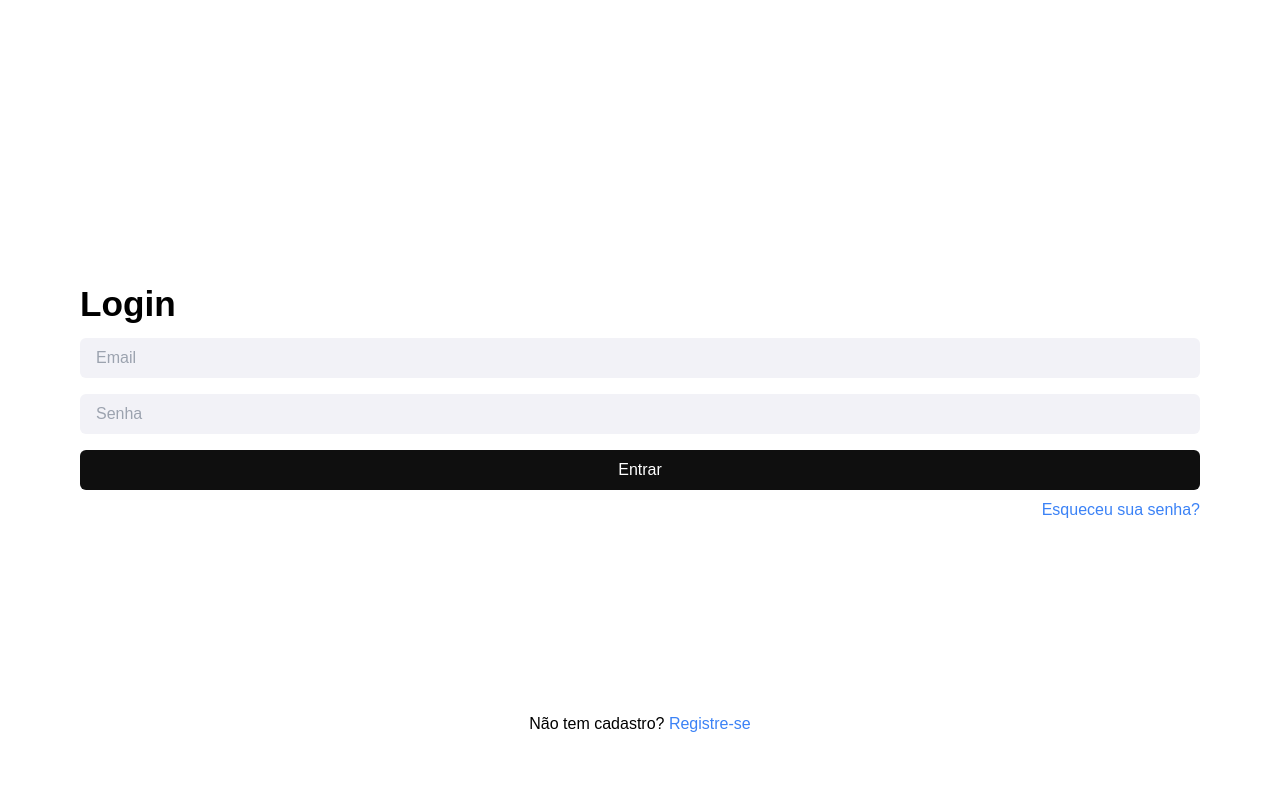
After one commit to Rafael-273/sem_bo, a Django app: page /login/ in a window 1280 px wide. The commit adds this page. Run offline with Django 4.2, Linux system fonts and the light colour scheme; some libraries are stand-ins or nearby versions.

Commit message:
finished login and create logic search for occupation user

```diff
--- /dev/null
+++ b/cbo/forms.py
@@ -0,0 +1,13 @@
+from django import forms
+from django.contrib.auth.forms import AuthenticationForm
+from .models import User
+
+
+class EmailAuthenticationForm(AuthenticationForm):
+
+    def clean_username(self):
+        return self.cleaned_data['username']
+
+    class Meta:
+        model = User
+        fields = ['username', 'password']
--- a/cbo/urls.py
+++ b/cbo/urls.py
@@ -1,9 +1,12 @@
 from django.urls import path
-from .views import UploadFilesView, Home, SearchView
+from .views import UploadFilesView, Home, SearchView, UserLoginView, LogoutView, ChatView
 from . import views
 
 urlpatterns = [
     path('upload_files/', UploadFilesView.as_view(), name='upload_files'),
     path('', Home.as_view(), name='home'),
     path('search/', SearchView.as_view(), name='search'),
+    path('login/', UserLoginView.as_view(), name='login'),
+    path('logout/', LogoutView.as_view(), name='logout'),
+    path('chat/', ChatView.as_view(), name='chat'),
 ]
--- a/cbo/views.py
+++ b/cbo/views.py
@@ -7,10 +7,14 @@ from django.views.generic import ListView
 from django.contrib.auth.decorators import login_required
 from django.utils.decorators import method_decorator
 from django.db.models import Q
-from django.shortcuts import render
 from django.core.paginator import Paginator, EmptyPage, PageNotAnInteger
 from django.http import JsonResponse
-from django.template.loader import render_to_string
+from django.contrib.auth.models import BaseUserManager
+from django.contrib.auth.views import LoginView, LogoutView
+from django.contrib import messages
+from django.http import HttpResponseRedirect
+from django.urls import reverse_lazy
+from .forms import EmailAuthenticationForm
 
 
 class UploadFilesView(View):
@@ -40,6 +44,10 @@ class UploadFilesView(View):
 
         return redirect('home')
 
+    @method_decorator(login_required(login_url='/login'))
+    def dispatch(self, *args, **kwargs):
+        return super().dispatch(*args, **kwargs)
+
 
 class Home(ListView):
     model = Procedure
@@ -49,11 +57,15 @@ class Home(ListView):
     def get_context_data(self, **kwargs):
         context = super().get_context_data(**kwargs)
         context['records'] = Record.objects.all()
+
+        user = self.request.user
+        context['user'] = user
+
         return context
 
-    # @method_decorator(login_required)
-    # def dispatch(self, *args, **kwargs):
-    #     return super().dispatch(*args, **kwargs)
+    @method_decorator(login_required(login_url='/login'))
+    def dispatch(self, *args, **kwargs):
+        return super().dispatch(*args, **kwargs)
 
 
 class SearchView(View):
@@ -62,7 +74,12 @@ class SearchView(View):
         record_name = request.GET.get('record_name')
 
         if query:
-            procedures_list = Procedure.objects.filter(Q(name__icontains=query)).prefetch_related('procedures_has_record__record')
+            user_occupation = request.user.occupation
+
+            procedures_list = Procedure.objects.filter(
+                Q(name__icontains=query) &
+                Q(procedures_has_occupation__occupation=user_occupation)
+            ).prefetch_related('procedures_has_record__record')
 
             if record_name != 'all':
                 procedures_list = procedures_list.filter(procedures_has_record__record__name=record_name)
@@ -89,5 +106,33 @@ class SearchView(View):
                     'has_more_results': has_more_results,
                 })
 
+            return JsonResponse({'procedures': data})
 
-            return JsonResponse({'procedures': data})
+    @method_decorator(login_required(login_url='/login'))
+    def dispatch(self, *args, **kwargs):
+        return super().dispatch(*args, **kwargs)
+
+
+class UserLoginView(LoginView):
+    template_name = 'front/login.html'
+    authentication_form = EmailAuthenticationForm
+
+    def form_valid(self, form):
+        response = super().form_valid(form)
+        return HttpResponseRedirect(reverse_lazy('home'))
+
+    def form_invalid(self, form):
+        response = super().form_invalid(form)
+        messages.error(self.request, 'Credenciais inválidas. Tente novamente.')
+        return HttpResponseRedirect(reverse_lazy('login'))
+
+
+class LogoutView(LogoutView):
+    next_page = reverse_lazy('login')
+
+
+class ChatView(View):
+    template_name = 'front/chat.html'
+
+    def get(self, request, *args, **kwargs):
+        return render(request, self.template_name)
--- /dev/null
+++ b/static/front/login_style.css
@@ -0,0 +1,38 @@
+body {
+    margin: 0;
+    max-height: 100vh;
+    font-family: 'Poppins', sans-serif;
+    color: #000;
+    background-color: #FFFFFF;
+    box-sizing: border-box;
+    display: grid;
+    grid-template-rows: 1fr 2fr 1fr;
+    justify-items: center;
+}
+
+.logo {
+    width: 50%;
+}
+
+form div input {
+    background-color: #F2F2F7;
+}
+
+.button_login {
+    background-color: #0F0F0F !important;
+    color: white;
+}
+
+.login {
+    width: 90%;
+}
+
+.login h2 {
+    font-family: 'Poppins', sans-serif;
+    font-size: 2.2rem;
+    font-weight: bold;
+}
+
+.reset_password {
+    justify-content: right;
+}
--- /dev/null
+++ b/templates/front/login.html
@@ -0,0 +1,56 @@
+{%  load static %}
+
+<!DOCTYPE html>
+<html lang="en">
+<head>
+    <meta charset="UTF-8">
+    <meta name="viewport" content="width=device-width, initial-scale=1.0">
+    <title>Sem B.O</title>
+    <link rel="stylesheet" href="{% static 'front/login_style.css' %}">
+    <script src="https://cdn.tailwindcss.com"></script>
+</head>
+<body class="items-center h-screen ">
+
+    <div class="logo flex justify-center mt-8">
+        <!-- <a href="{% url 'home' %}">
+            <img src="{% static 'assets/logo.png' %}">
+        </a> -->
+    </div>
+
+    <div class="login p-4 rounded">
+        <h2 class="mb-2 text-left">Login</h2>
+
+        {% if messages %}
+            <div class="messages">
+                {% for message in messages %}
+                    <p class="{% if message.tags %} {{ message.tags }} {% endif %}">{{ message }}</p>
+                {% endfor %}
+            </div>
+        {% endif %}
+
+        <form action="{% url 'login' %}" method="post">
+            {% csrf_token %}
+            <div class="mb-4">
+                <input type="text" name="username" id="username" class="w-full px-4 py-2 rounded-md focus:outline-none" placeholder="Email">
+            </div>
+
+            <div class="mb-4">
+                <input type="password" name="password" id="password" class="w-full px-4 py-2 rounded-md focus:outline-none" placeholder="Senha">
+            </div>
+
+            <button type="submit" class="button_login w-full py-2 px-4 rounded-md">Entrar</button>
+        </form>
+
+        <div class="reset_password mt-2 flex items-center">
+            <a href="#" class="text-blue-500">Esqueceu sua senha?</a>
+        </div>
+    </div>
+
+    <div class="footer mt-12">
+        <div class="register flex justify-center">
+            <p>Não tem cadastro? <a href="#" class="text-blue-500">Registre-se</a></p>
+        </div>
+    </div>
+
+</body>
+</html>
```
Also changed, not shown: cbo/models.py (+33 -23 lines), project/settings.py (+7 -3 lines), static/front/home_style.css (+21 -2 lines), templates/front/chat.html (added, +63 -0 lines), templates/front/home.html (+22 -17 lines), cbo/migrations/0003_remove_occupation_cbo_occupat_occupat_bda372_idx_and_more.py (added), cbo/migrations/0004_alter_user_managers_remove_user_created_at_and_more.py (added), cbo/migrations/0005_alter_user_date_of_birth.py (added).
